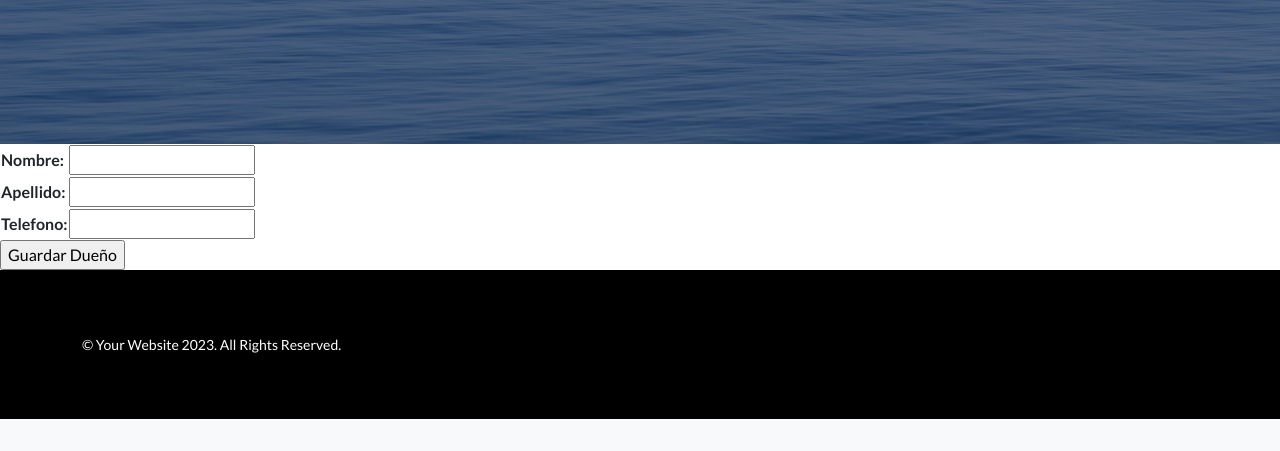
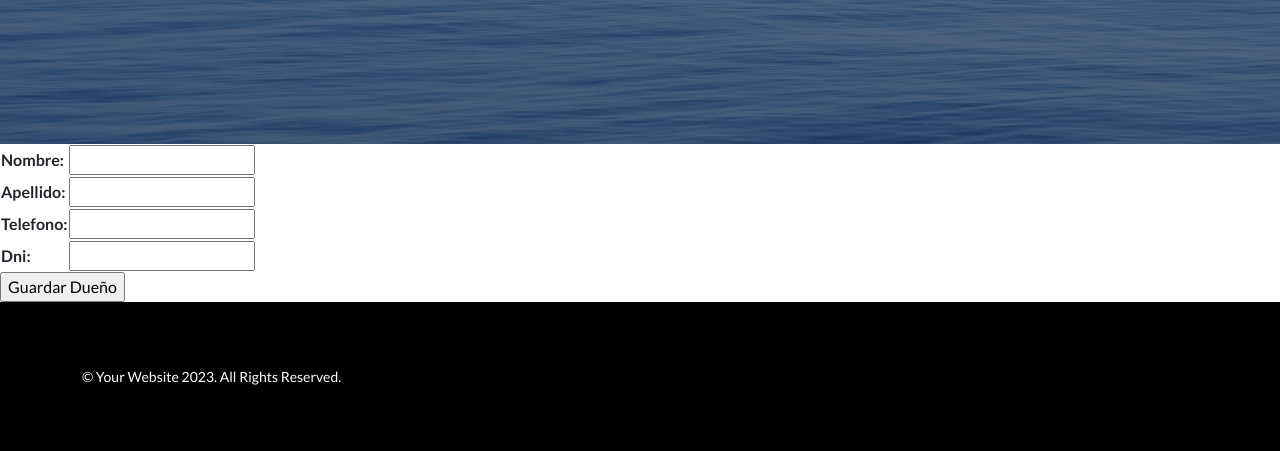
Before and after one commit to Nico1018/ProyectoFinalPython, a Django app: page /app/apipersonaform/ in a window 1280 px wide. Shown: the part 469-920 px from the top of the page. Before the commit the page ends 888 px from the top, so only its background shows below. Run offline with Django 4.2, Linux system fonts and the light colour scheme; a user stored in the database is signed in; some libraries are stand-ins or nearby versions.

Commit message:
Agregando Migración

```diff
--- a/AppVeterinaria/forms.py
+++ b/AppVeterinaria/forms.py
@@ -22,6 +22,7 @@ class PersonaFormulario(forms.Form):
     nombre = forms.CharField(max_length=40)
     apellido = forms.CharField(max_length=40)
     telefono = forms.IntegerField()
+    dni = forms.IntegerField()
 
 
 class UserRegisterForm(UserCreationForm):
--- a/AppVeterinaria/models.py
+++ b/AppVeterinaria/models.py
@@ -28,6 +28,7 @@ class Persona(models.Model):
     nombre = models.CharField(max_length=40)
     apellido = models.CharField(max_length=40)
     telefono = models.IntegerField()
+    dni = models.IntegerField()
 
     def __str__(self):
-        return f"Nombre: {self.nombre} - Apellido: {self.apellido} - Telefono: {self.telefono} "
+        return f"Nombre: {self.nombre} - Apellido: {self.apellido} - Telefono: {self.telefono} - dni:{self.dni}"
--- a/AppVeterinaria/templates/AppVeterinaria/listaAnimal.html
+++ b/AppVeterinaria/templates/AppVeterinaria/listaAnimal.html
@@ -15,4 +15,7 @@
     {% endfor %}
     </ul>
 
+    <p>
+        <a href= "{% url 'FormularioAnimal' %}">Agregar</a>
+    </p>
 {% endblock %}
--- a/AppVeterinaria/views.py
+++ b/AppVeterinaria/views.py
@@ -37,7 +37,7 @@ def apiFormularioAnimal(request):
                 costo=informacion["costo"],
             )
             animal.save()
-            return render(request, "AppVeterinaria/animal.html")
+            return render(request, "AppVeterinaria/index.html")
     else:
         miFormulario = AnimalFormulario()
 
@@ -116,6 +116,7 @@ def apiFormularioPersona(request):
                 nombre=informacion["nombre"],
                 apellido=informacion["apellido"],
                 telefono=informacion["telefono"],
+                dni=informacion["dni"],
             )
             persona.save()
             return render(request, "AppVeterinaria/index.html")
@@ -156,6 +157,7 @@ def editar_persona(request, persona_id):
             persona.nombre = informacion["nombre"]
             persona.apellido = informacion["apellido"]
             persona.telefono = informacion["telefono"]
+            persona.dni = informacion["dni"]
             persona.save()
 
             return render(request, "AppVeterinaria/index.html")
@@ -166,6 +168,7 @@ def editar_persona(request, persona_id):
                 "nombre": persona.nombre,
                 "apellido": persona.apellido,
                 "telefono": persona.telefono,
+                "dni": persona.dni,
             }
         )
 
```
Also changed, not shown: AppVeterinaria/migrations/0003_rename_apellido_vet_veterinario_apellido_vet_and_more.py (added), db.sqlite3.
